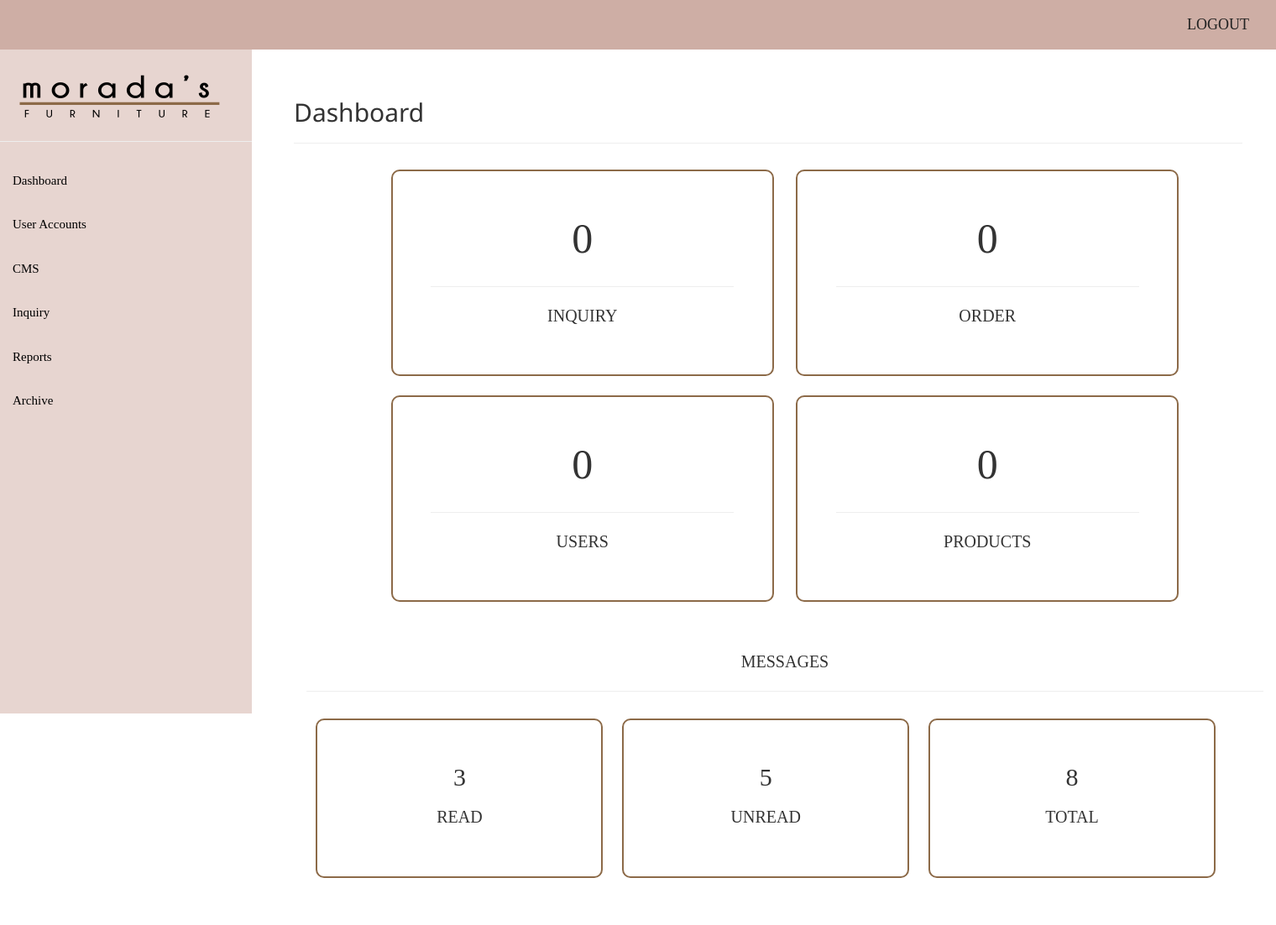
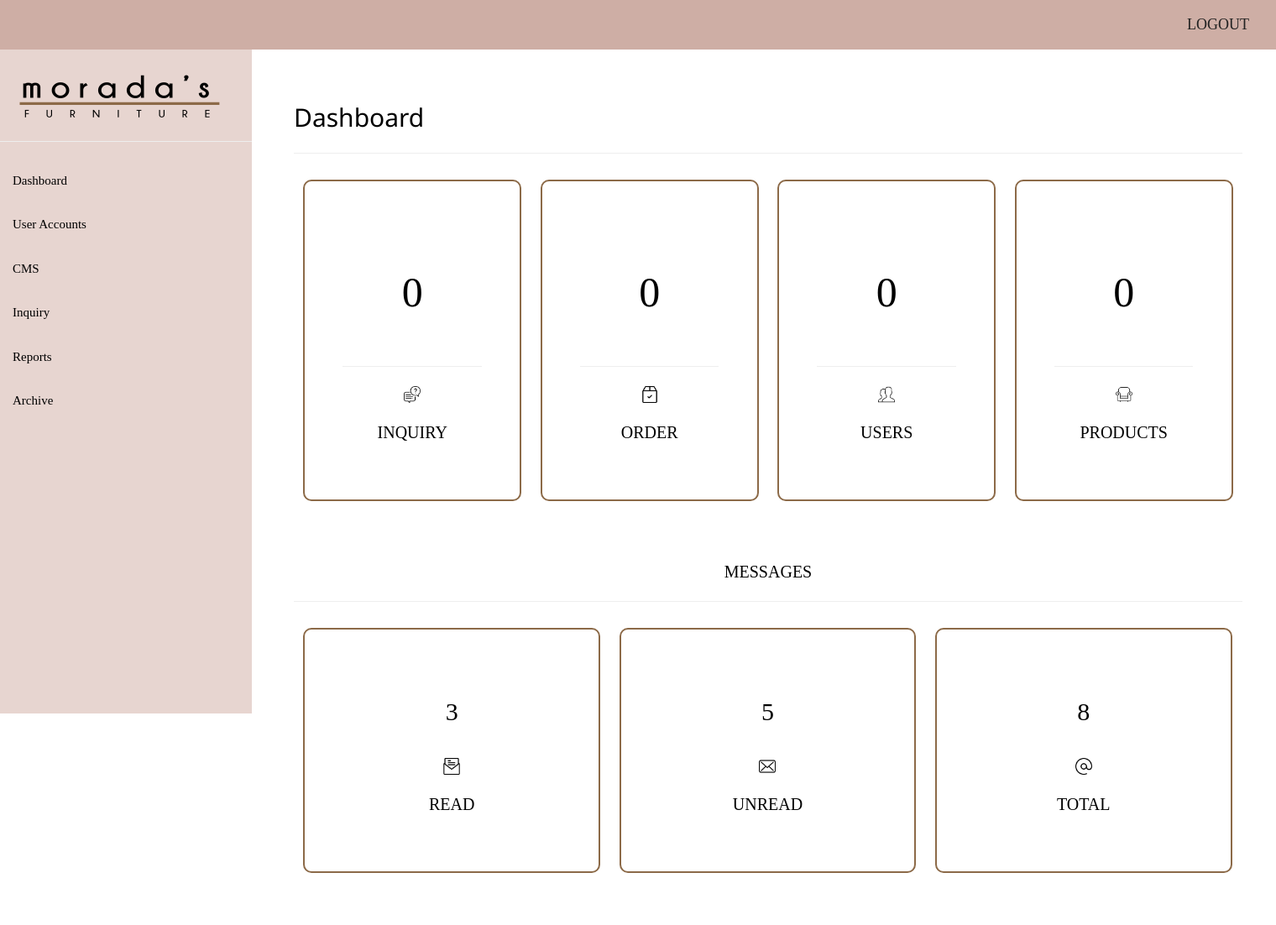
Before and after one commit to tetsu0329/morada, a PHP site: page /admin/index.php in a window 1520 px wide. Shown: the whole page at 84% size. After the commit the page ends 1040 px from the top, so only its background shows below. Run offline with PHP 8.4, Linux system fonts and the light colour scheme; the visitor is signed in with stand-in values (Sample User, id 1); data that the repository does not hold is empty.

Commit message:
Addded Inquiry Reply, Edited Dashboard

```diff
--- a/admin/index.php
+++ b/admin/index.php
@@ -18,15 +18,16 @@
   		margin: 50px 40px 0px 350px;
 	}
 
-	.img-thumbnail{
+	.msg1{
 		margin: 1%;
-		width: 40%;
+		width: 23%;
 		padding: 4%;
+		float: left;
 	}
 
 	.msg{
 		margin: 1%;
-		width: 30%;
+		width: 31.3%;
 		padding: 4%;
 		float: left;
 	}
@@ -63,31 +64,35 @@
     <hr>
     <center>
     	<div class="container">
-  			<div class="inquiry_body img-thumbnail"><p style="font-size: 50px"><?php echo $inquirycount ?></p><hr><p style="font-size: 20px">INQUIRY</p></div>
-  			<div class="inquiry_body img-thumbnail"><p style="font-size: 50px"><?php echo $ordercount ?></p><hr><p style="font-size: 20px">ORDER</p></div>
-  			<div class="inquiry_body img-thumbnail"><p style="font-size: 50px"><?php echo $usercount ?></p><hr><p style="font-size: 20px">USERS</p></div>
-  			<div class="inquiry_body img-thumbnail"><p style="font-size: 50px"><?php echo $productcount ?></p><hr><p style="font-size: 20px">PRODUCTS</p></div>
+  			<div class="inquiry_body msg1"><p style="font-size: 50px"><?php echo $inquirycount ?></p><hr><img src="img/inquiry.png" width="20px;"><p style="font-size: 20px">INQUIRY</p></div>
+  			<div class="inquiry_body msg1"><p style="font-size: 50px"><?php echo $ordercount ?></p><hr><img src="img/orders.png" width="20px;"><p style="font-size: 20px">ORDER</p></div>
+  			<div class="inquiry_body msg1"><p style="font-size: 50px"><?php echo $usercount ?></p><hr><img src="img/users.png" width="20px;"><p style="font-size: 20px">USERS</p></div>
+  			<div class="inquiry_body msg1"><p style="font-size: 50px"><?php echo $productcount ?></p><hr><img src="img/products.png" width="20px;"><p style="font-size: 20px">PRODUCTS</p></div>
   			<br>
   			<br>
   			<br>
+  			<div style="margin-top: 35%;">
   			<p style="font-size: 20px">MESSAGES</p>
   			<hr>
 
   			<div class="inquiry_body msg">
   			<p style="font-size: 30px">3</p>
+  			<img src="img/read.png" width="20px;">
   			<p style="font-size: 20px">READ</p>
   			</div>
 
   			<div class="inquiry_body msg">
   			<p style="font-size: 30px">5</p>
+  			<img src="img/unread.png" width="20px;">
   			<p style="font-size: 20px">UNREAD</p>
   			</div>
 
   			<div class="inquiry_body msg">
   			<p style="font-size: 30px">8</p>
+  			<img src="img/allmail.png" width="20px;">
   			<p style="font-size: 20px">TOTAL</p>
   			</div>
-
+  		</div>
 	     </div>
     </center>
 
--- a/admin/navigation.php
+++ b/admin/navigation.php
@@ -1,4 +1,4 @@
-<?php include ('include.php'); ?>
+<!-- <?php include ('include.php'); ?> -->
 <!DOCTYPE html>
 <html>
 <head>
```
Also changed, not shown: admin/inquiry.php (+57 -12 lines), admin/img/allmail.png (added), admin/img/inquiry.png (added), admin/img/orders.png (added), admin/img/products.png (added), admin/img/read.png (added), admin/img/reply.png (added), admin/img/unread.png (added), admin/img/users.png (added).
